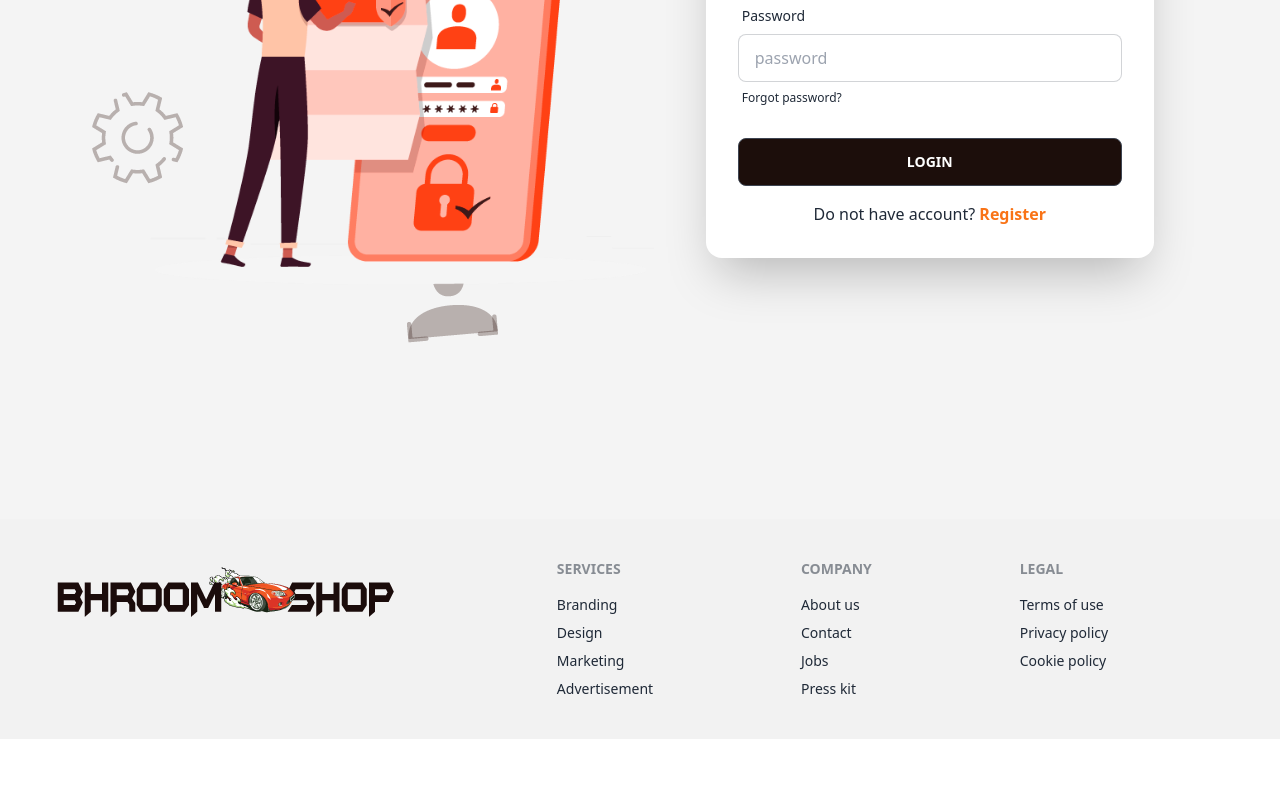
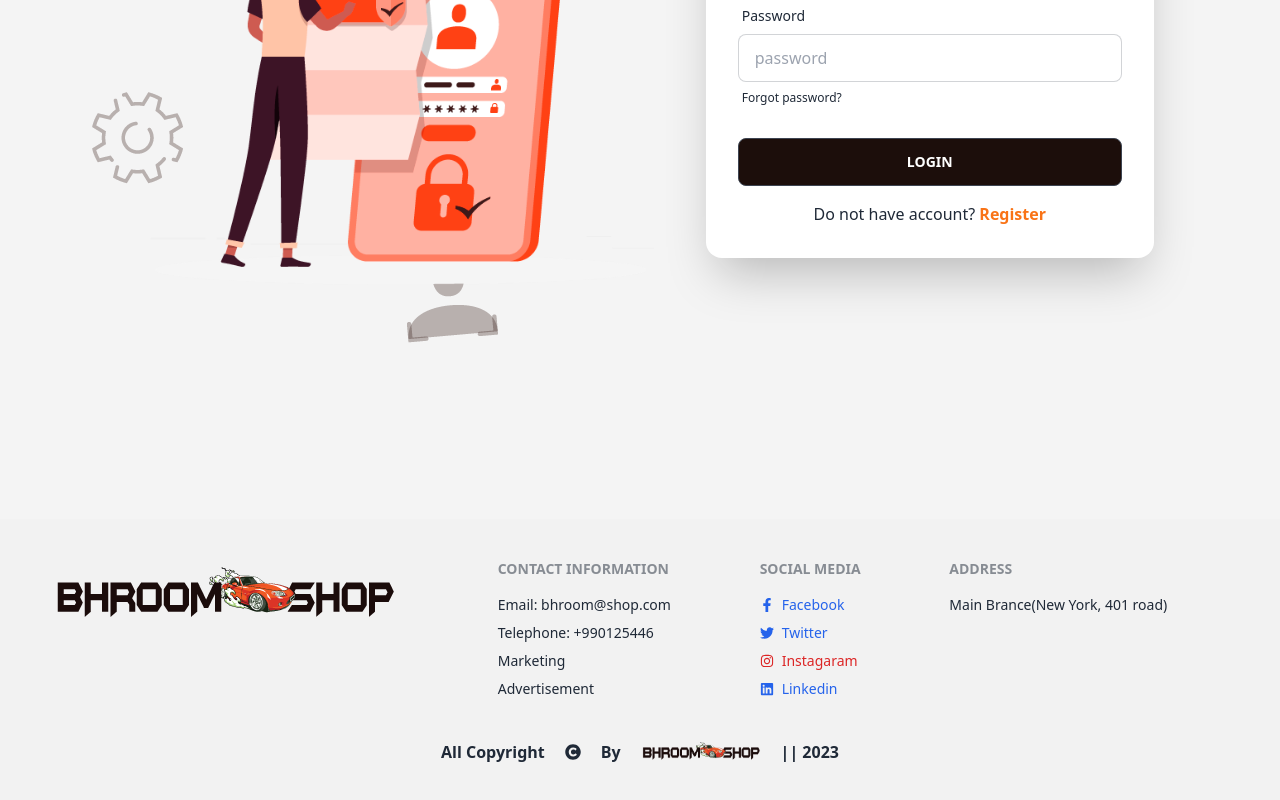
Before and after one commit to Robbani572/bhroom-toy-shop-client, a React (Vite) app: page /login in a window 1280 px wide. Shown: the part 356-1156 px from the top of the page. Before the commit the page ends 1095 px from the top, so only its background shows below. Built offline with nearby package versions, Linux system fonts and the light colour scheme; no server answers.

Commit message:
footer style added

```diff
--- a/src/pages/AllToys/AllToys.jsx
+++ b/src/pages/AllToys/AllToys.jsx
@@ -1,11 +1,35 @@
 import { useLoaderData } from "react-router-dom";
 import ToysTable from "./ToysTable";
-import { useEffect } from "react";
+import { useEffect, useState } from "react";
 
 
 const AllToys = () => {
 
     const toys = useLoaderData()
+    const [currentPage, setCurrentPage] = useState(1)
+    const [toyData, setToyData] = useState([])
+
+    const totalToys = toys.length;
+    const itemsPerPage = 10;
+    const totalPages = Math.ceil(totalToys / itemsPerPage)
+
+    const pageNumbers = [];
+    for (let i = 1; i <= totalPages; i++) {
+        pageNumbers.push(i)
+    }
+    console.log(totalToys)
+
+    const url = `http://localhost:5444/products?page=${currentPage}&limit=${itemsPerPage}`
+
+    useEffect(() => {
+        const fetchData = async() => {
+            const response = await fetch (url)
+            const data = await response.json()
+            setToyData(data)
+            console.log(data)
+        }
+        fetchData()
+    },[currentPage, itemsPerPage, url])
 
     const handleSearch = (event) => {
         event.preventDefault()
@@ -25,6 +49,7 @@ const AllToys = () => {
 
     return (
         <div className="overflow-x-auto w-full max-w-7xl container mx-auto my-24">
+            <div>
                 <form onSubmit={handleSearch} className="w-full grid grid-cols-4 items-center gap-8">
                     <div className="form-control col-span-3">
                         <input type="text" name='search' placeholder="Search Toy" className="input input-bordered" required />
@@ -57,6 +82,20 @@ const AllToys = () => {
 
                 </table>
             </div>
+            <div className="mt-20">
+                <div className="btn-group flex justify-center">
+                    {
+                        pageNumbers.map(number => <button
+                            key={number}
+                            onClick={() => setCurrentPage(number)}
+                            className={currentPage === number? 'btn border-none bg-[#f76403]' :
+                            'btn bg-[#1C0E0B]'
+                        }
+                        >{number}</button>)
+                    }
+                </div>
+            </div>
+        </div>
     );
 };
 
--- a/src/pages/CardDetails/CardDetails.jsx
+++ b/src/pages/CardDetails/CardDetails.jsx
@@ -2,7 +2,6 @@ import { Rating } from '@smastrom/react-rating'
 import { FaCheck, FaCross } from "react-icons/fa";
 import LazyLoad from 'react-lazy-load';
 import { Link, useLoaderData } from "react-router-dom";
-import { addToLocalDb } from '../../utilitis/localdb';
 
 
 const CardDetails = () => {
--- a/src/pages/Shared/Footer/Footer.jsx
+++ b/src/pages/Shared/Footer/Footer.jsx
@@ -1,31 +1,33 @@
+import { FaCopyright, FaFacebookF, FaInstagram, FaLinkedin, FaTwitter } from 'react-icons/fa';
 import logo from '../../../assets/images/bhrom-logo1.png'
 
 const Footer = () => {
     return (
-        <footer className="footer p-10 bg-base-200 text-base-content max-w-7xl container mx-auto">
+        <footer className="p-10 bg-base-200 text-base-content max-w-7xl container mx-auto">
+            <div className='footer'>
             <div>
-                <img src={logo} alt="" />
+                <img src={logo} alt="Bhroom Shop" />
             </div>
             <div>
-                <span className="footer-title">Services</span>
-                <a className="link link-hover">Branding</a>
-                <a className="link link-hover">Design</a>
+                <span className="footer-title">Contact information</span>
+                <p>Email: <a className="link link-hover"></a>bhroom@shop.com</p>
+                <p>Telephone: <a className="link link-hover">+990125446</a></p>
                 <a className="link link-hover">Marketing</a>
                 <a className="link link-hover">Advertisement</a>
             </div>
             <div>
-                <span className="footer-title">Company</span>
-                <a className="link link-hover">About us</a>
-                <a className="link link-hover">Contact</a>
-                <a className="link link-hover">Jobs</a>
-                <a className="link link-hover">Press kit</a>
+                <span className="footer-title">Social media</span>
+                <a href='https://www.facebook.com/profile.php?id=100026518968128' className="link link-hover flex items-center gap-2 text-blue-600"><FaFacebookF></FaFacebookF> Facebook</a>
+                <a href='https://twitter.com/Robbani97571025' className="link link-hover flex items-center gap-2 text-blue-600"><FaTwitter></FaTwitter> Twitter</a>
+                <a href='https://www.instagram.com/robbani571/' className="link link-hover flex items-center gap-2 text-red-600"><FaInstagram></FaInstagram> Instagaram</a>
+                <a href='https://www.linkedin.com/in/golam-robbani-1b7769248/' className="link link-hover flex items-center gap-2 text-blue-600"><FaLinkedin></FaLinkedin> Linkedin</a>
             </div>
             <div>
-                <span className="footer-title">Legal</span>
-                <a className="link link-hover">Terms of use</a>
-                <a className="link link-hover">Privacy policy</a>
-                <a className="link link-hover">Cookie policy</a>
+                <span className="footer-title">Address</span>
+                <a className="link link-hover">Main Brance(New York, 401 road)</a>
             </div>
+            </div>
+            <p className='flex items-center font-bold justify-center gap-4 mt-10'>All Copyright <FaCopyright className='w-6'></FaCopyright> By <img className='w-32' src={logo} alt="" /> || 2023 </p>
         </footer>
     );
 };
--- a/src/pages/UpdateToy/UpdateToy.jsx
+++ b/src/pages/UpdateToy/UpdateToy.jsx
@@ -71,18 +71,18 @@ const UpdateToy = () => {
             <h1 className='text-center text-4xl font-bold pt-12 text-[#1C0E0B]'>Update Details: {name}</h1>
             <form onSubmit={handleUpdateToy}>
                 <div className="p-8 md:p-20">
-                    <div className='w-full grid grid-cols-1 md:grid-cols-2 gap-12'>
-                        <div className="form-control col">
+                    <div className='w-full grid grid-cols-1 md:grid-cols-3 gap-12'>
+                        <div className="form-control md:col-span-2">
                             <input type="text" name='name' defaultValue={name} placeholder="Name" className="input input-bordered" required />
                         </div>
                         <div className="form-control col">
                             <input type="text" name='category' defaultValue={category} placeholder="Subcategory" className="input input-bordered" readOnly required />
                         </div>
                         <div className="form-control col">
+                            <input type="number" name='stock' defaultValue={stock} placeholder="Available Stock" className="input input-bordered" required />
+                        </div>
+                        <div className="form-control md:col-span-2">
                             <input type="text" name='photo' defaultValue={img} placeholder="Photo Url" className="input input-bordered" required />
-                        </div>
-                        <div className="form-control col">
-                            <input type="number" name='stock' defaultValue={stock} placeholder="Available Stock" className="input input-bordered" required />
                         </div>
                         <div className="form-control col">
                             <input type="text" name='price' defaultValue={price} placeholder="Price" className="input input-bordered" required />
@@ -91,7 +91,7 @@ const UpdateToy = () => {
                             <input type="text" name='seler' defaultValue={seler} placeholder="Seler Name" className="input input-bordered" required />
                         </div>
                         <div className="form-control col">
-                            <input type="email" name='email' defaultValue={user?.email} placeholder="Seler Email" className="input input-bordered" required />
+                            <input type="email" name='email' defaultValue={user?.email} placeholder="Seler Email" className="input input-bordered" required readOnly/>
                         </div>
                         <div className="form-control col">
                             <input type="text" name='rating' defaultValue={rating} placeholder="Product Rating" className="input input-bordered" required />
@@ -102,7 +102,7 @@ const UpdateToy = () => {
                         <div className="form-control col">
                             <input type="text" name='shipping' defaultValue={shipping} placeholder="Shipping" className="input input-bordered" required />
                         </div>
-                        <div className="form-control col md:col-span-2">
+                        <div className="form-control col md:col-span-3">
                             <textarea className='w-full py-2 px-2 rounded border' name="details" defaultValue={description} id="" cols="30" rows="10" placeholder='Description'></textarea>
                         </div>
                     </div>
--- a/src/utilitis/localdb.js
+++ /dev/null
@@ -1,41 +0,0 @@
-const addToLocalDb = id => {
-    let addToy = getAddedToy();
-    const quantity = addToy[id];
-    if (!quantity) {
-        addToy[id] = 1;
-    }
-    else {
-        const newQuantity = quantity + 1;
-        addToy[id] = newQuantity;
-    }
-    localStorage.setItem('newToy', JSON.stringify(addToy));
-}
-
-const removeFromLocalDb = id => {
-    const addToy = getAddedToy();
-    if (id in addToy) {
-        delete addToy[id];
-        localStorage.setItem('newToy', JSON.stringify(addToy));
-    }
-}
-
-const getAddedToy = () => {
-    let addToy = {};
-
-    const storedToy = localStorage.getItem('newToy');
-    if (storedToy) {
-        addToy = JSON.parse(storedToy);
-    }
-    return addToy;
-}
-
-const deleteAddedToy = () => {
-    localStorage.removeItem('newToy');
-}
-
-export {
-    addToLocalDb,
-    removeFromLocalDb,
-    getAddedToy,
-    deleteAddedToy
-}
```
Also changed, not shown: src/pages/AddToys/AddToys.jsx (+27 -12 lines), .eslintrc.cjs. Lines whose indentation alone changed are shown as unchanged.
